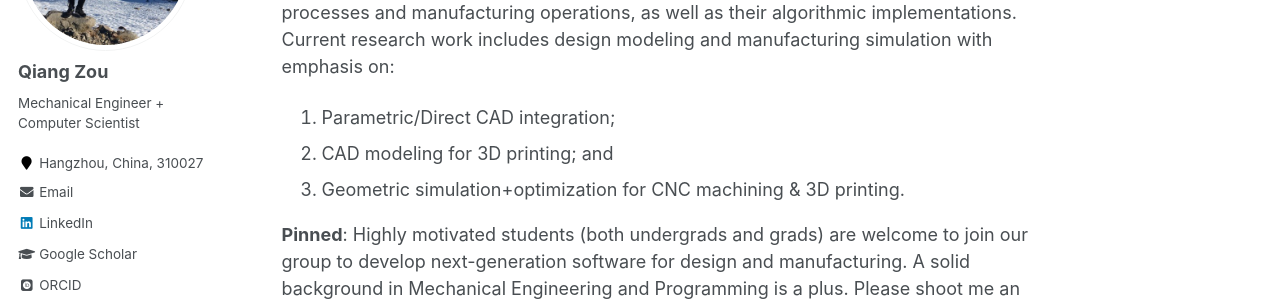
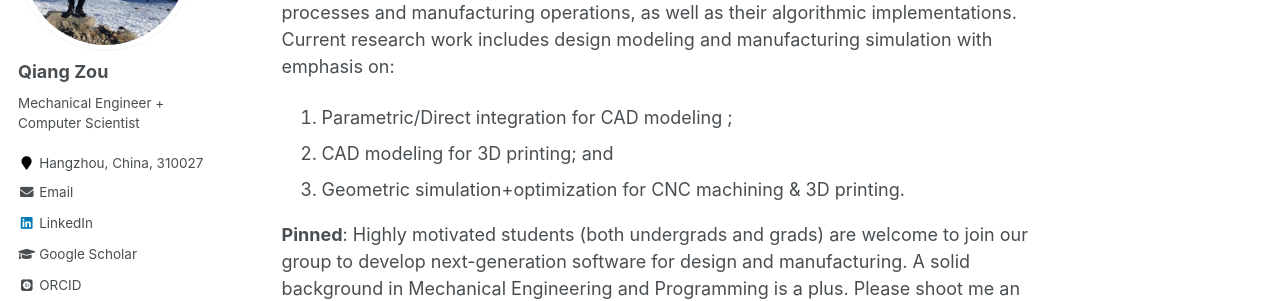
Before and after one commit to Qiang-Zou/Qiang-Zou.github.io, a Jekyll site: the page built from _pages/about.md, in a window 1280 px wide and 1160 px high. Shown: the part 242-543 px from the top of the window. Built offline with Jekyll 4.4.1, drawn with Linux system fonts in a browser that asks for light colours; some web fonts are replaced.

Commit message:
Update about.md

```diff
--- a/_pages/about.md
+++ b/_pages/about.md
@@ -9,7 +9,7 @@ redirect_from:
 ---
 
 I am currently an Assistant Professor at the College of Computer Science and the State Key Lab of CAD&CG, Zhejiang University (ZJU). I got my Ph.D. from the University of British Columbia (UBC). My research interests are computational principles behind design processes and manufacturing operations, as well as their algorithmic implementations. Current research work includes design modeling and manufacturing simulation with emphasis on:
-1. Parametric/Direct CAD integration;
+1. Parametric/Direct integration for CAD modeling ;
 2. CAD modeling for 3D printing; and
 3. Geometric simulation+optimization for CNC machining & 3D printing.
 
```
